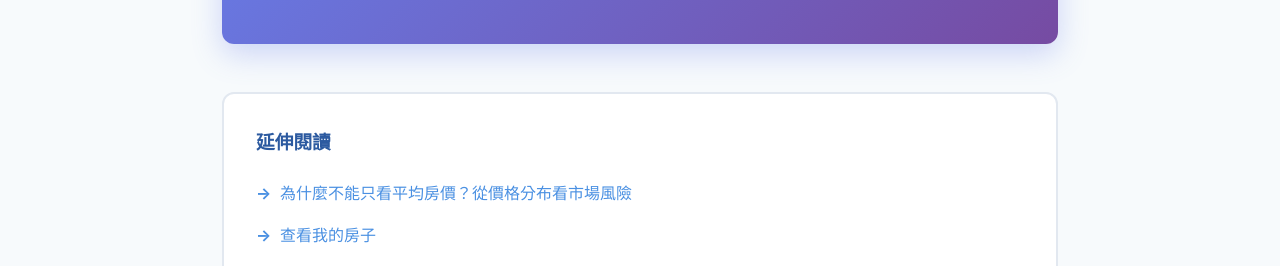
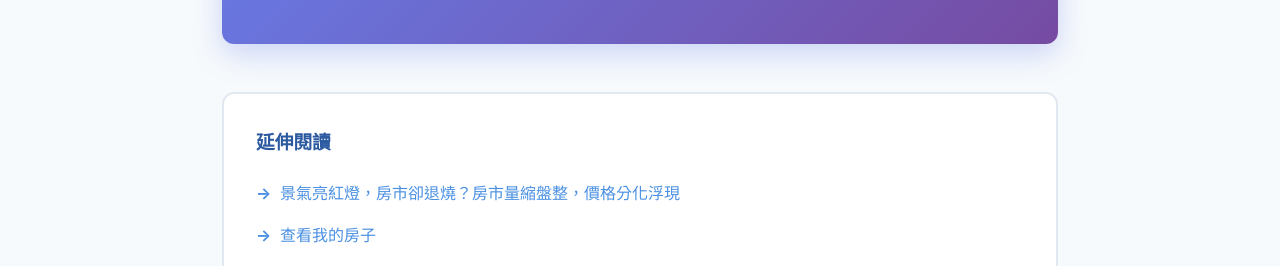
Before and after one commit to memostar-s/insight, a plain HTML site: page article7.html in a window 1280 px wide. Shown: the part 5883-6149 px from the top of the page. Drawn offline with Linux system fonts and the light colour scheme.

Commit message:
Update article7.html

```diff
--- a/article7.html
+++ b/article7.html
@@ -566,7 +566,7 @@
     <div class="related-links">
       <h3>延伸閱讀</h3>
       <ul>
-        <li><a href="article5.html">為什麼不能只看平均房價？從價格分布看市場風險</a></li>
+        <li><a href="article10.html">景氣亮紅燈，房市卻退燒？房市量縮盤整，價格分化浮現</a></li>
         <li><a href="myhouse.html">查看我的房子</a></li>
         <li><a href="article8.html">產業發展帶動房市上揚，南科新成屋房價漲幅緊追竹科</a></li>
       </ul>
```
